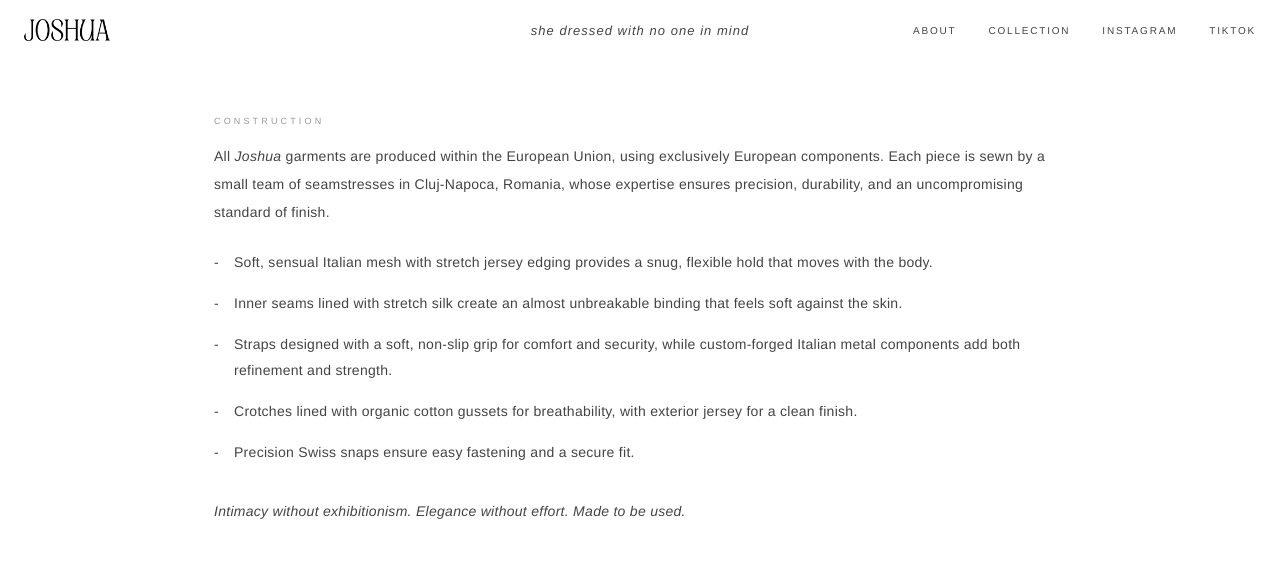
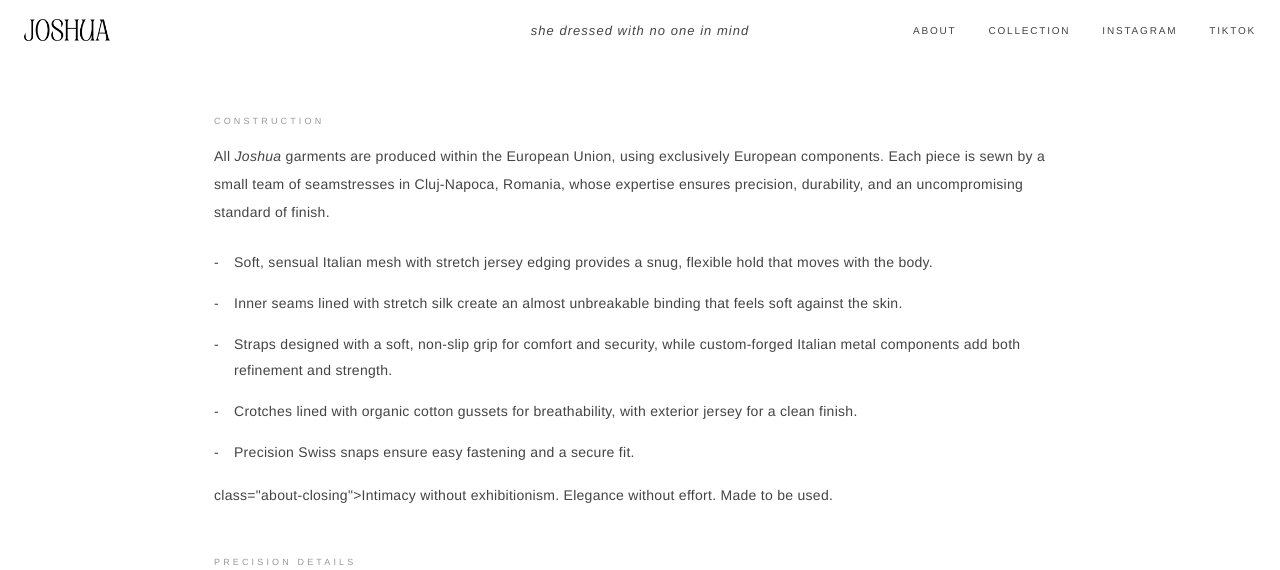
Before and after one commit to joshuamjlong/joshua-website, a plain HTML site: page index.html in a window 1280 px wide. Both pictures are taken after a click on the link "ABOUT". Shown: the top 570 px of the page. Drawn offline with Linux system fonts and the light colour scheme.

Commit message:
Update index.html

```diff
--- a/index.html
+++ b/index.html
@@ -104,7 +104,7 @@
           <li>Crotches lined with organic cotton gussets for breathability, with exterior jersey for a clean finish.</li>
           <li>Precision Swiss snaps ensure easy fastening and a secure fit.</li>
         </ul>
-        <p class="about-closing">Intimacy without exhibitionism. Elegance without effort. Made to be used.</p>
+        <p> class="about-closing">Intimacy without exhibitionism. Elegance without effort. Made to be used.</p>
       </div>
       <div class="about-section-title">Precision Details</div>
       <div class="detail-shots-grid">
```
